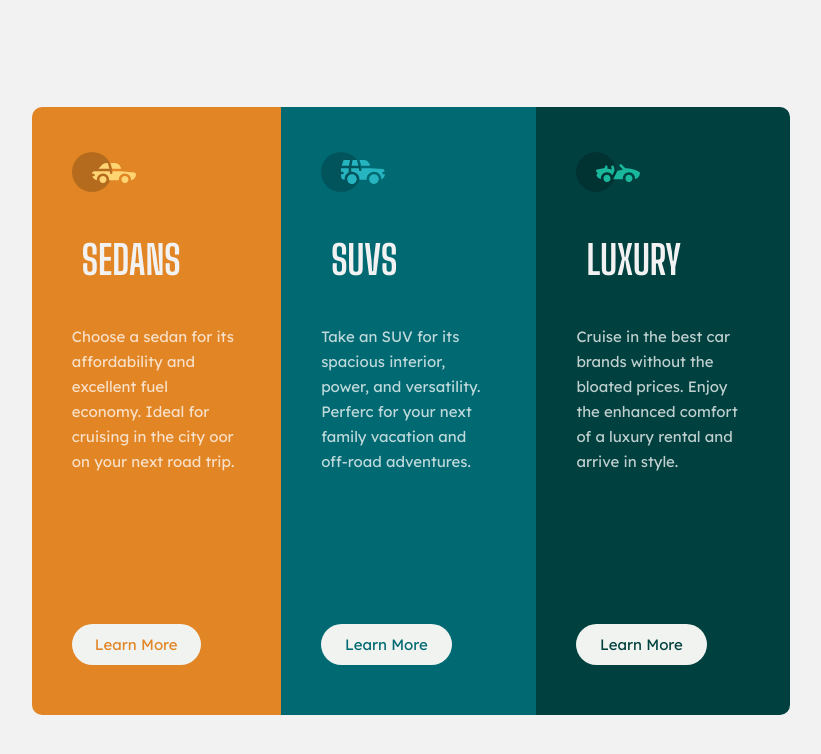
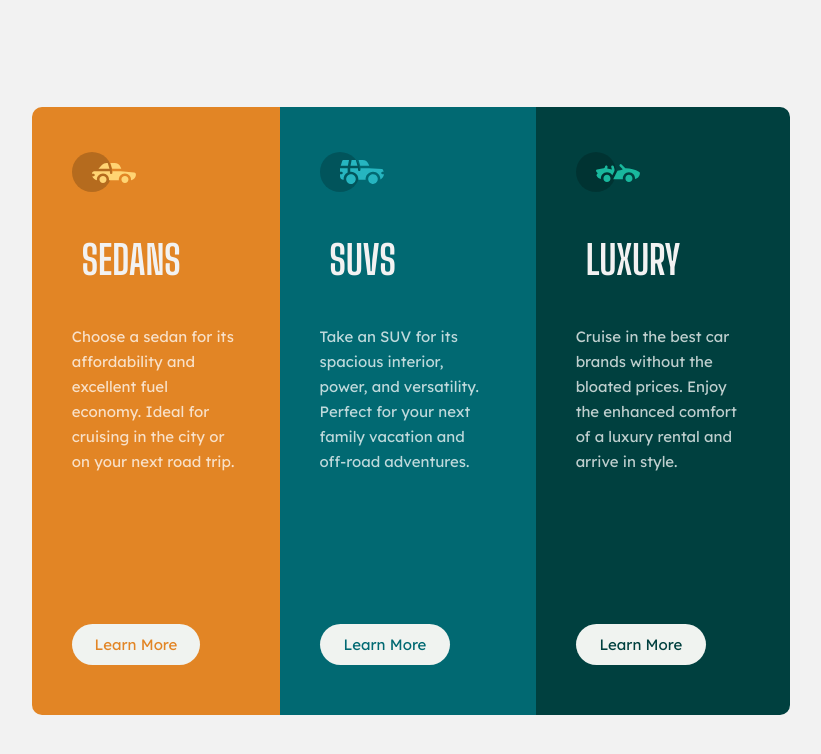
Before and after one commit to kgogina/3-column-preview-card-component, a plain HTML site: page index.html in a window 1280 px wide. Shown: the whole page, without its empty margins (229-1050 px from the left). Drawn offline with Linux system fonts and the light colour scheme.

Commit message:
Update index.html

```diff
--- a/index.html
+++ b/index.html
@@ -20,7 +20,7 @@
         <div class="title">Sedans</div>
         <p>
           Choose a sedan for its affordability and excellent fuel economy.
-          Ideal for cruising in the city oor on your next road trip.
+          Ideal for cruising in the city or on your next road trip.
         </p>
         <a class="button1" href="#">Learn More</a>
       </div>
@@ -30,7 +30,7 @@
         <div class="title">Suvs</div>
         <p>
           Take an SUV for its spacious interior, power, and versatility.
-          Perferc for your next family vacation and off-road adventures.
+          Perfect for your next family vacation and off-road adventures.
         </p>
         <a class="button2" href="#">Learn More</a>
       </div>
```
